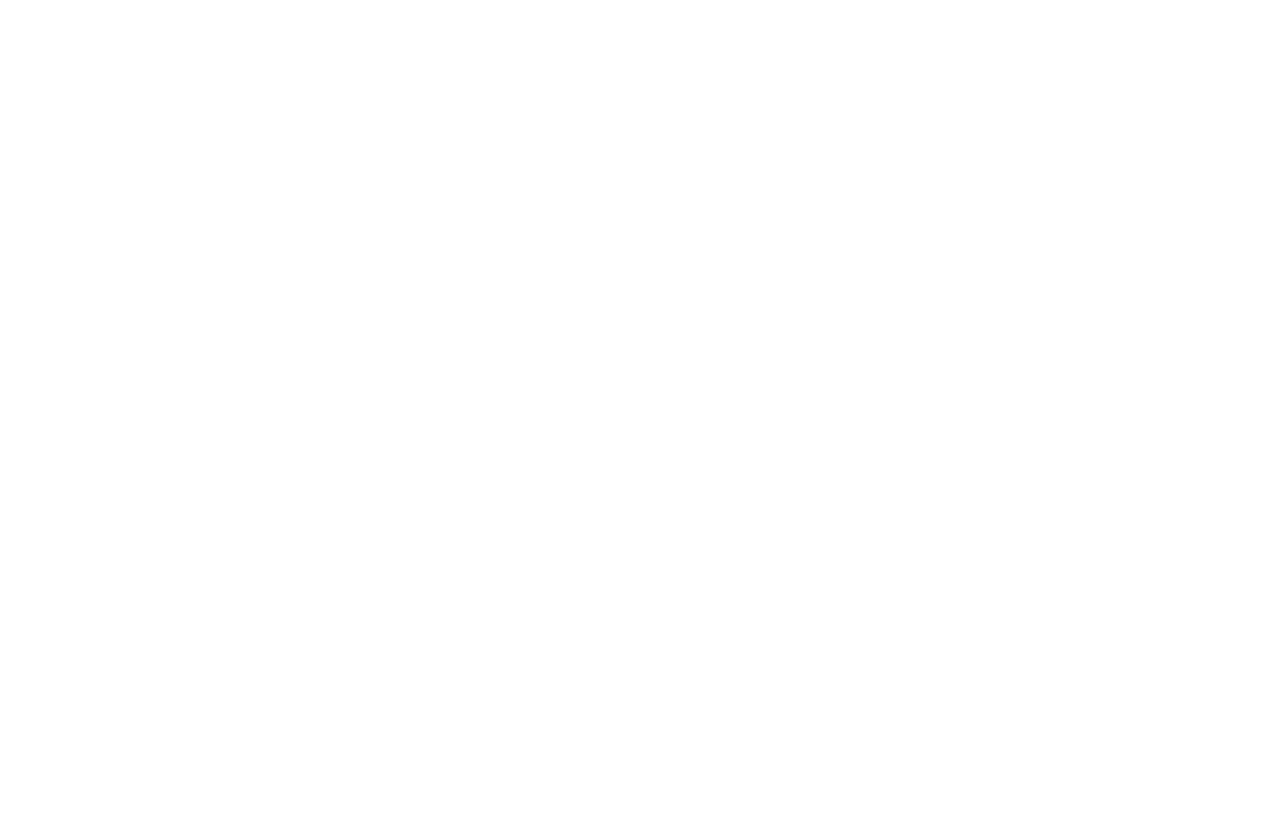
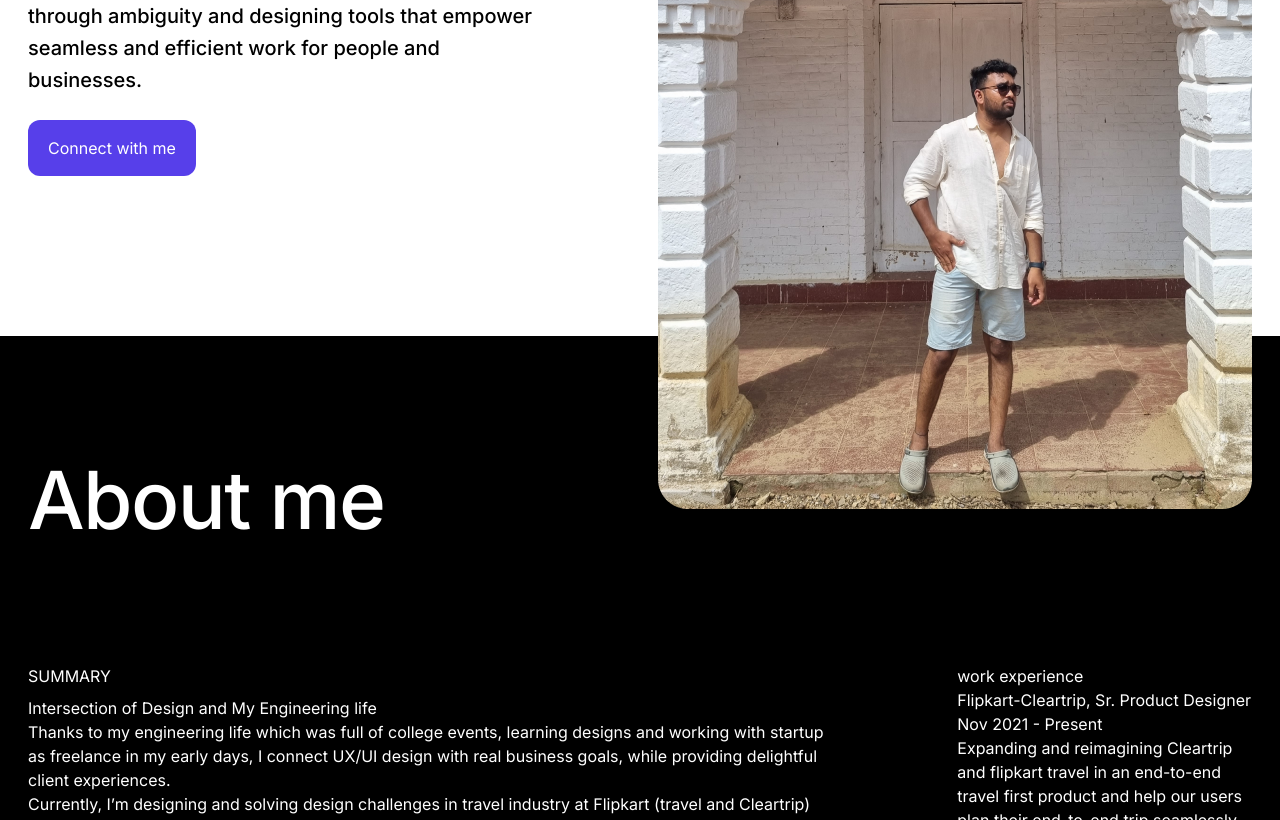
Before and after one commit to pratikdevdas/portfolio-product-designer, a Next.js app: page /about in a window 1280 px wide. Before the commit this address had no page. Shown: the part 480-1300 px from the top of the page. Before the commit the page ends 800 px from the top, so only its background shows below. Built offline with nearby package versions, Linux system fonts and the light colour scheme.

Commit message:
update about and max-width

```diff
--- /dev/null
+++ b/src/app/about/page.tsx
@@ -0,0 +1,105 @@
+import Navbar from '@/components/navbar'
+import React from 'react'
+import Image from 'next/image'
+const page = () => {
+	return (
+		<div>
+			<Navbar />
+			<section className='pt-[120px] pb-40 max-w-largest mx-auto relative'>
+				<div>
+					<h1 className='text-6xl leading-[72px] font-medium tracking-[-1.6px]'>Hi there,  <br />	I’m
+						<span className='text-[#573FEA]'> Shushant.</span></h1>
+					<p className='text-xl font-medium leading-8 max-w-lg py-6'>I’m a product designer passionate about working through ambiguity and designing tools that empower seamless and efficient work for people and businesses. </p>
+					<button className="rounded-xl px-5 py-4 inline-flex justify-center text-white bg-[#573FEA]">Connect with me</button>
+				</div>
+				<Image src="/about/hero-sus.png" className='absolute right-0 top-16' width={594} height={765} alt="hero-about" />
+			</section>
+
+			<section className='bg-black py-[120px] text-white'>
+				<div className='max-w-largest mx-auto'>
+					<h1 className='text-[80px] leading-[88px] font-medium tracking-[-1.6px] pb-[120px]'>About me</h1>
+					<div className="flex gap-32">
+						<div>
+							<div>
+								<p className='pb-2'>SUMMARY</p>
+								<h1>Intersection of<span> Design and My Engineering life</span></h1>
+								<p>Thanks to my engineering life which was full of college events, learning designs and working with startup as freelance in my early days, I connect UX/UI design with real business goals, while providing delightful client experiences.
+
+									<p>Currently, I’m designing and solving design challenges in travel industry at Flipkart (travel and Cleartrip) with an incredible team. Previously, I was an solving Banking & Finance Space at Zeta Suite.</p>
+									Outside of my full-time commitments, I work with a select freelance client base to create phenomenal products and solutions.
+									I’m passionate about building & designing thoughtful experiences to make sure your customers and users are satisfied when they’re using your products and services online.
+									I also love documenting my journey and sharing it with the community to help others succeed and grow.
+								</p>
+								<p></p>
+								<p></p>
+							</div>
+							<div>
+								<p className='pb-2'>SUMMARY</p>
+								<h1>Intersection of<span> Design and My Engineering life</span></h1>
+								<p>Thanks to my engineering life which was full of college events, learning designs and working with startup as freelance in my early days, I connect UX/UI design with real business goals, while providing delightful client experiences.
+
+									<p>Currently, I’m designing and solving design challenges in travel industry at Flipkart (travel and Cleartrip) with an incredible team. Previously, I was an solving Banking & Finance Space at Zeta Suite.</p>
+									Outside of my full-time commitments, I work with a select freelance client base to create phenomenal products and solutions.
+									I’m passionate about building & designing thoughtful experiences to make sure your customers and users are satisfied when they’re using your products and services online.
+									I also love documenting my journey and sharing it with the community to help others succeed and grow.
+								</p>
+								<p></p>
+								<p></p>
+							</div>
+							<div>
+								<p className='pb-2'>SUMMARY</p>
+								<h1>Intersection of<span> Design and My Engineering life</span></h1>
+								<p>Thanks to my engineering life which was full of college events, learning designs and working with startup as freelance in my early days, I connect UX/UI design with real business goals, while providing delightful client experiences.
+
+									<p>Currently, I’m designing and solving design challenges in travel industry at Flipkart (travel and Cleartrip) with an incredible team. Previously, I was an solving Banking & Finance Space at Zeta Suite.</p>
+									Outside of my full-time commitments, I work with a select freelance client base to create phenomenal products and solutions.
+									I’m passionate about building & designing thoughtful experiences to make sure your customers and users are satisfied when they’re using your products and services online.
+									I also love documenting my journey and sharing it with the community to help others succeed and grow.
+								</p>
+								<p></p>
+								<p></p>
+							</div>
+						</div>
+						<div>
+							<h1>work experience</h1>
+							<div>
+								<h2>Flipkart-Cleartrip,  <span>Sr. Product Designer</span></h2>
+								<h3>Nov 2021 - Present</h3>
+								<p>Expanding and reimagining Cleartrip and flipkart travel in an end-to-end travel first product and help our users plan their end-to-end trip seamlessly.</p>
+							</div>
+							<div>
+								<h2>Flipkart-Cleartrip,  <span>Sr. Product Designer</span></h2>
+								<h3>Nov 2021 - Present</h3>
+								<p>Expanding and reimagining Cleartrip and flipkart travel in an end-to-end travel first product and help our users plan their end-to-end trip seamlessly.</p>
+							</div>
+							<div>
+								<h2>Flipkart-Cleartrip,  <span>Sr. Product Designer</span></h2>
+								<h3>Nov 2021 - Present</h3>
+								<p>Expanding and reimagining Cleartrip and flipkart travel in an end-to-end travel first product and help our users plan their end-to-end trip seamlessly.</p>
+							</div>
+
+							<h1>work experience</h1>
+							<div>
+								<h2>Flipkart-Cleartrip,  <span>Sr. Product Designer</span></h2>
+								<h3>Nov 2021 - Present</h3>
+								<p>Expanding and reimagining Cleartrip and flipkart travel in an end-to-end travel first product and help our users plan their end-to-end trip seamlessly.</p>
+							</div>
+							<div>
+								<h2>Flipkart-Cleartrip,  <span>Sr. Product Designer</span></h2>
+								<h3>Nov 2021 - Present</h3>
+								<p>Expanding and reimagining Cleartrip and flipkart travel in an end-to-end travel first product and help our users plan their end-to-end trip seamlessly.</p>
+							</div>
+							<div>
+								<h2>Flipkart-Cleartrip,  <span>Sr. Product Designer</span></h2>
+								<h3>Nov 2021 - Present</h3>
+								<p>Expanding and reimagining Cleartrip and flipkart travel in an end-to-end travel first product and help our users plan their end-to-end trip seamlessly.</p>
+							</div>
+						</div>
+					</div>
+				</div>
+			</section>
+		</div>
+	)
+}
+
+export default page
```
Also changed, not shown: public/about/hero-sus.png (added).
